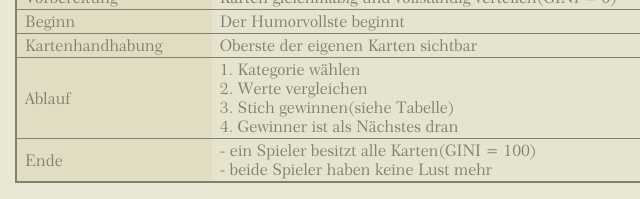
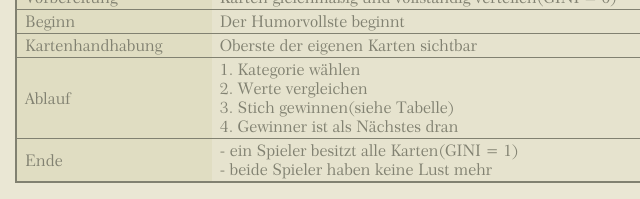
Before and after one commit to LeanderJDev/JGQ-Website, a plain HTML site: page index.html in a window 1280 px wide. Shown: the part 3460-3659 px from the top of the page, 225-865 px from the left. Drawn offline with Linux system fonts and the light colour scheme.

Commit message:
GINI Koeffizient 0-1 statt 0-100

```diff
--- a/index.html
+++ b/index.html
@@ -160,7 +160,7 @@
                         </tr>
                         <tr>
                               <td>Ende</td>
-                              <td>- ein Spieler besitzt alle Karten(GINI = 100)<br>- beide Spieler haben keine Lust mehr
+                              <td>- ein Spieler besitzt alle Karten(GINI = 1)<br>- beide Spieler haben keine Lust mehr
                                     </be>
                               </td>
                         </tr>
```
